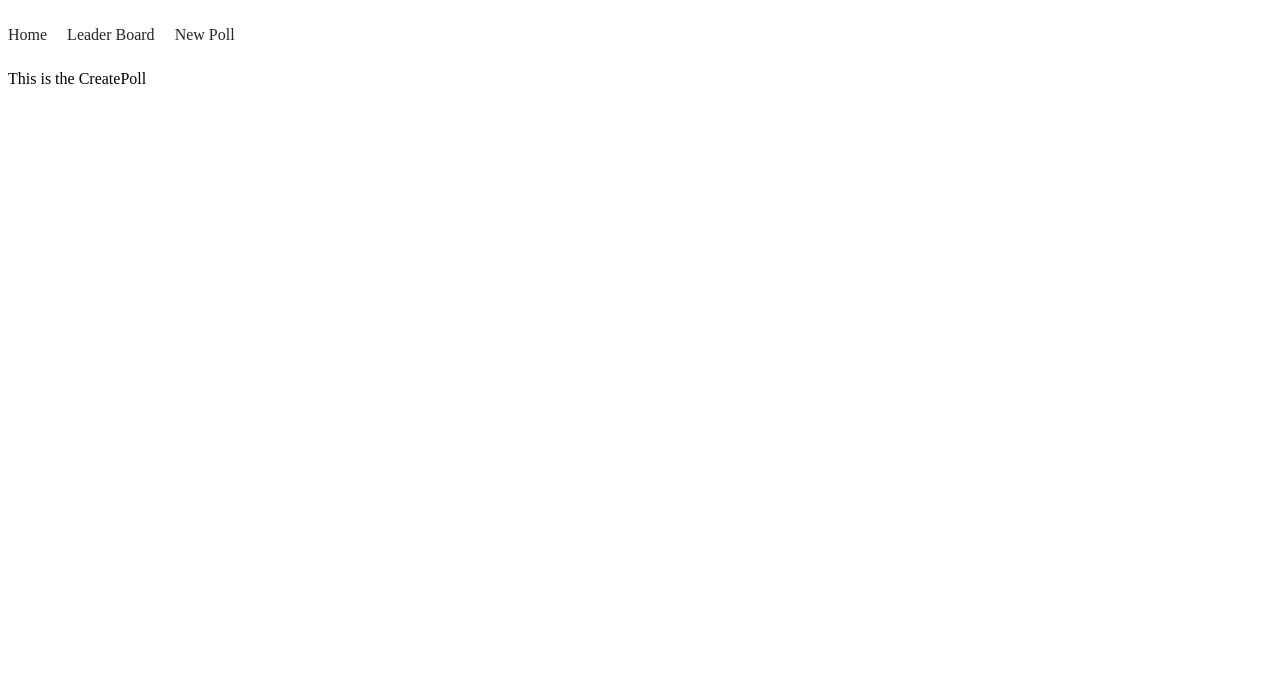
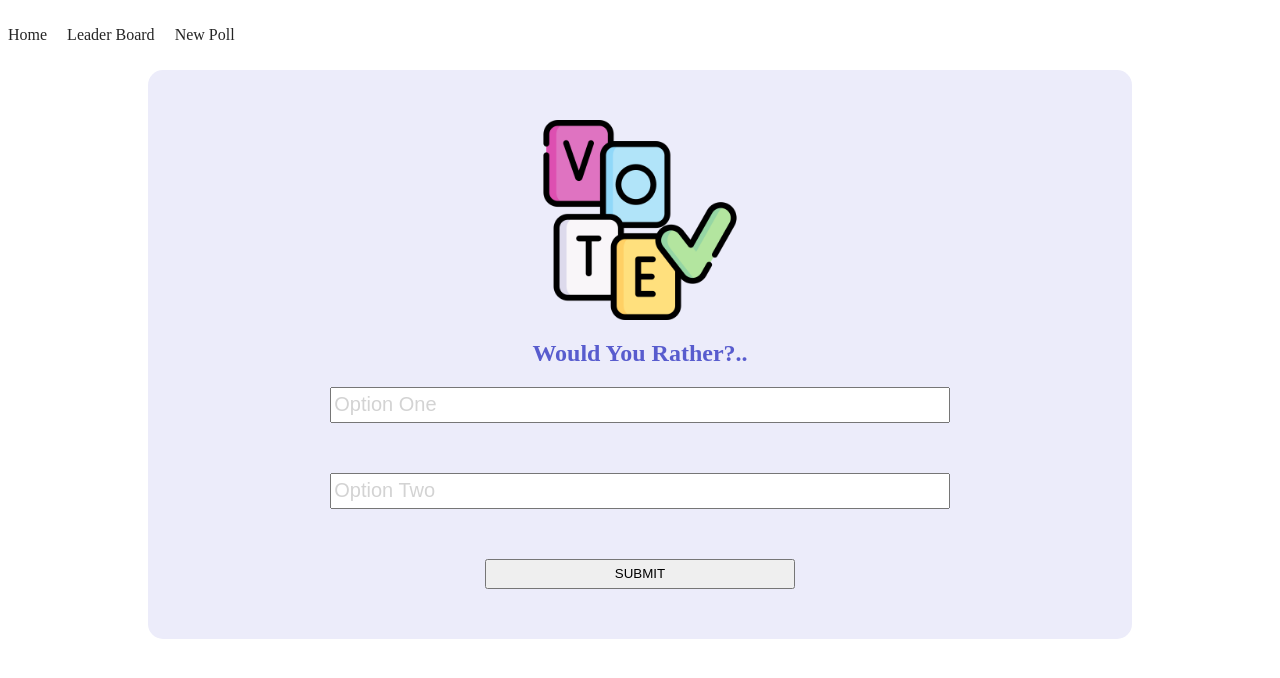
Before and after one commit to mckristopher/prj-2-emp-app, a React (Create React App) app: page /new in a window 1280 px wide. Shown: the top 678 px of the page. Built offline with nearby package versions, Linux system fonts and the light colour scheme.

Commit message:
Added Create Poll

```diff
--- a/src/actions/common.js
+++ b/src/actions/common.js
@@ -2,8 +2,11 @@ import { getInitialData } from "../api";
 import { setAuthedUser } from "./authedUser";
 import { receiveQuestions } from "./questions";
 import { receiveUsers } from "./users";
+import { createPoll } from "../api";
 
 const AUTHED_ID = "tylermcginnis";
+
+export const ADD_QUESTION = "ADD_QUESTION";
 
 export function handleInitialData() {
   return (dispatch) => {
@@ -14,3 +17,26 @@ export function handleInitialData() {
       })
   };
 }
+
+export function addQuestion(question) {
+  return {
+    type: ADD_QUESTION,
+    question
+  }
+}
+
+export function handleCreatePoll(options) {
+  return (dispatch, getState) => {
+    const { authedUser } = getState();
+    return createPoll({
+      optionOneText: options[0],
+      optionTwoText: options[1],
+      author: authedUser
+    })
+    .then((question) => dispatch(addQuestion(question)))
+    .catch((error) => {
+      console.warn("Error in handleToggleTweet: ", error);
+      alert("There was an error creating the poll. Try again.");
+    })
+  }
+}
--- a/src/actions/users.js
+++ b/src/actions/users.js
@@ -1,4 +1,5 @@
 export const RECEIVE_USERS = "RECEIVE_USERS";
+export const ADD_QUESTION = "ADD_QUESTION";
 
 export function receiveUsers(users) {
   return {
@@ -6,3 +7,11 @@ export function receiveUsers(users) {
     users,
   };
 }
+
+export function addQuestion(question) {
+  return {
+    type: ADD_QUESTION,
+    id: question.id,
+    author: question.author
+  }
+}
--- a/src/api/index.js
+++ b/src/api/index.js
@@ -1,6 +1,7 @@
 import {
     _getQuestions,
-    _getUsers
+    _getUsers,
+    _saveQuestion
 } from './_DATA';
 
 export function getInitialData() {
@@ -12,3 +13,7 @@ export function getInitialData() {
         users
     }));
 }
+
+export function createPoll(question) {
+    return _saveQuestion(question)
+}
--- a/src/components/CreatePoll.js
+++ b/src/components/CreatePoll.js
@@ -1,8 +1,32 @@
-import { connect } from "react-redux"
+import { connect } from "react-redux";
+import { useState } from "react";
+import { handleCreatePoll } from '../actions/common';
 
-function CreatePoll(props) {
+import '../css/create-poll.css';
+
+function CreatePoll({ dispatch }) {
+    const [optionOne, setOptionOne] = useState('');
+    const [optionTwo, setOptionTwo] = useState('');
+
+    const handleSubmit = (e) => {
+        e.preventDefault();
+
+        dispatch(handleCreatePoll([ optionOne, optionTwo ]));
+
+        setOptionOne('');
+        setOptionTwo('');
+    }
+
     return (
-        <p>This is the CreatePoll</p>
+        <div className="create-container">
+            <img src="/images/vote.png" className="vote"/>
+            <h2 className="heading">Would You Rather?..</h2>
+            <form onSubmit={handleSubmit}>
+                <input placeholder="Option One" type="text" onChange={(e) => setOptionOne(e.target.value)} />
+                <input placeholder="Option Two" type="text" onChange={(e) => setOptionTwo(e.target.value)} />
+                <button type="submit">SUBMIT</button>
+            </form>
+        </div>
     )
 }
 
--- a/src/components/LeaderBoard.js
+++ b/src/components/LeaderBoard.js
@@ -22,7 +22,7 @@ function LeaderBoard(props) {
                     <tbody>
                         {
                             props.leaders.map((leader, i) => (
-                                <tr className="font-20">
+                                <tr key={leader.id} className="font-20">
                                     <td>{ i + 1 }</td>
                                     <td>
                                         <div className="leader-info">
@@ -33,8 +33,8 @@ function LeaderBoard(props) {
                                             </div>
                                         </div>
                                     </td>
+                                    <td>{leader.answered}</td>
                                     <td>{leader.asked}</td>
-                                    <td>{leader.answered}</td>
                                 </tr>
                             ))
                         }
--- a/src/components/PollCard.js
+++ b/src/components/PollCard.js
@@ -1,5 +1,4 @@
 import { connect } from "react-redux";
-import icons from '../icons';
 
 export function formatDate (timestamp) {
     const d = new Date(timestamp)
@@ -25,7 +24,7 @@ const mapStateToProps = ({ questions ,users }, props) => {
     return {
         id: props.id,
         author: users[info.author].name,
-        image: icons[info.author],
+        image: users[info.author].avatarURL,
         time: formatDate(info.timestamp)
     }
 }
--- /dev/null
+++ b/src/css/create-poll.css
@@ -0,0 +1,46 @@
+.create-container {
+    display: flex;
+    flex-direction: column;
+    background-color: #ececfa;
+    width: 70%;
+    margin: auto;
+    justify-content: center;
+    align-items: center;
+    padding: 50px;
+    border-radius: 15px;
+}
+
+.heading {
+    text-align: center;
+    color: #585cce;
+}
+
+.vote {
+    width: 200px;
+    height: 200px;
+}
+
+form {
+    display: flex;
+    flex-direction: column;
+    width: 70%;
+    margin: auto;
+    justify-content: center;
+    gap: 50px;
+}
+
+form input {
+    height: 30px;
+    font-size: 20px;
+}
+
+form input::placeholder {
+    color: lightgrey;
+    opacity: 1;
+  }
+
+form button {
+    width: 50% !important;
+    margin: auto;
+    height: 30px;
+}
--- a/src/reducers/questions.js
+++ b/src/reducers/questions.js
@@ -1,4 +1,5 @@
 import { RECEIVE_QUESTIONS } from "../actions/questions";
+import { ADD_QUESTION } from "../actions/common";
 
 export default function questions(state = {}, action) {
   switch (action.type) {
@@ -7,6 +8,13 @@ export default function questions(state = {}, action) {
         ...state,
         ...action.questions,
       };
+    case ADD_QUESTION:
+      return {
+        ...state,
+        [action.question.id]: {
+          ...action.question
+        }
+      }
     default:
       return state;
   }
--- a/src/reducers/users.js
+++ b/src/reducers/users.js
@@ -1,4 +1,5 @@
 import { RECEIVE_USERS } from "../actions/users";
+import { ADD_QUESTION } from "../actions/common";
 
 export default function users(state = {}, action) {
   switch (action.type) {
@@ -7,6 +8,20 @@ export default function users(state = {}, action) {
         ...state,
         ...action.users,
       };
+    case ADD_QUESTION:
+      let user = {
+        ...state[action.question.author],
+        questions: [
+          ...state[action.question.author].questions,
+          ...[action.question.id]
+        ]
+      }
+      return {
+        ...state,
+        [action.question.author]: {
+          ...user,
+        }
+      }
     default:
       return state;
   }
```
Also changed, not shown: public/images/vote.png (added), src/actions/questions.js (line endings or trailing spaces).
